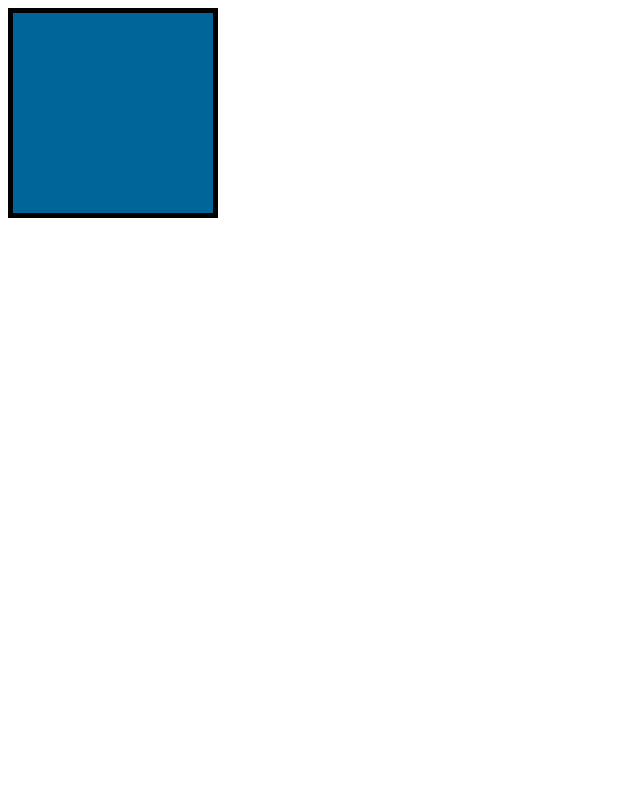
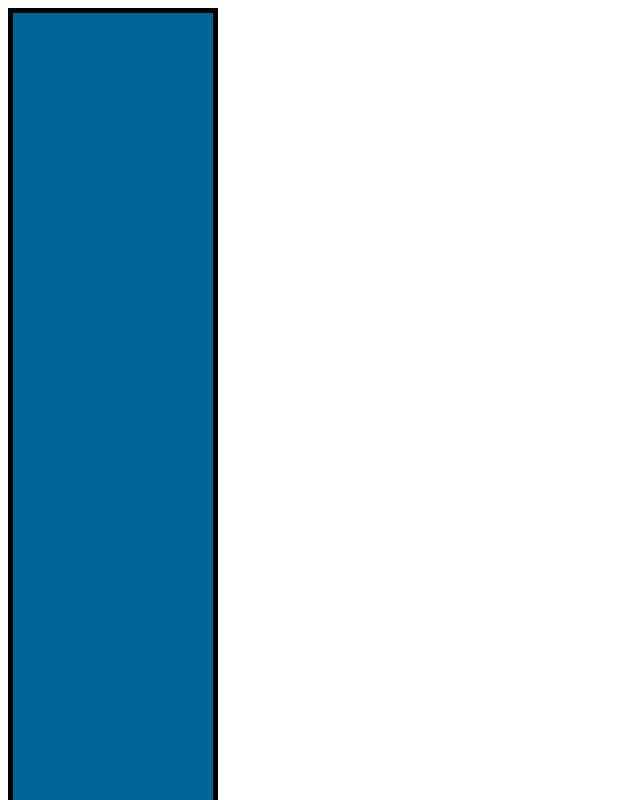
Before and after one commit to dougs007/JavaScript, a plain HTML site: page Curso-Jquery/unidade05/exercicio01.html in a window 1280 px wide. Shown: the top 800 px of the page, without its empty margins (0-640 px from the left). Drawn offline with Linux system fonts and the light colour scheme.

Commit message:
[ ADD ] :star2: Atividades JQuery
Unidade05 - exercício01

```diff
--- a/Curso-Jquery/unidade05/exercicio01.html
+++ b/Curso-Jquery/unidade05/exercicio01.html
@@ -4,12 +4,30 @@
         <meta charset="UTF-8">
         <title>Curso jQuery Fundamental</title>
         <style>
-			#janela { width:200px; height:200px; background-color:#069; border:5px solid #000 }
+			#janela { width:200px; height:2050px; background-color:#069; border:5px solid #000 }
 		</style>
 
         <script src="jquery-3.2.1.min.js"></script>
         <script>
 			jQuery(document).ready(function() {
+                /**
+                 * Para verificar a mensagem e saber o tamanho da janela (navegador),
+                 * inspecione a página deste arqivo no browse que ele
+                 * lhe mostrará a mensagem contendo as informações de largura e altura
+                * */
+
+                    console.log("A altura da minha janela é:\t" + $(window).height () );
+                    console.log("A largura da minha janela é:\t" + $(window).width() );
+
+                /**
+                 * Inspecione a página deste arqivo no browse que ele
+                 * lhe mostrará a mensagem contendo as informações do documento (div).
+                 * */
+
+                    console.log("A altura do meu documento é:\t" + $(document).height () );
+                    console.log("A largura do meu documento é:\t" + $('#janela').width() );
+
+
 
 			});
 		</script>
```
